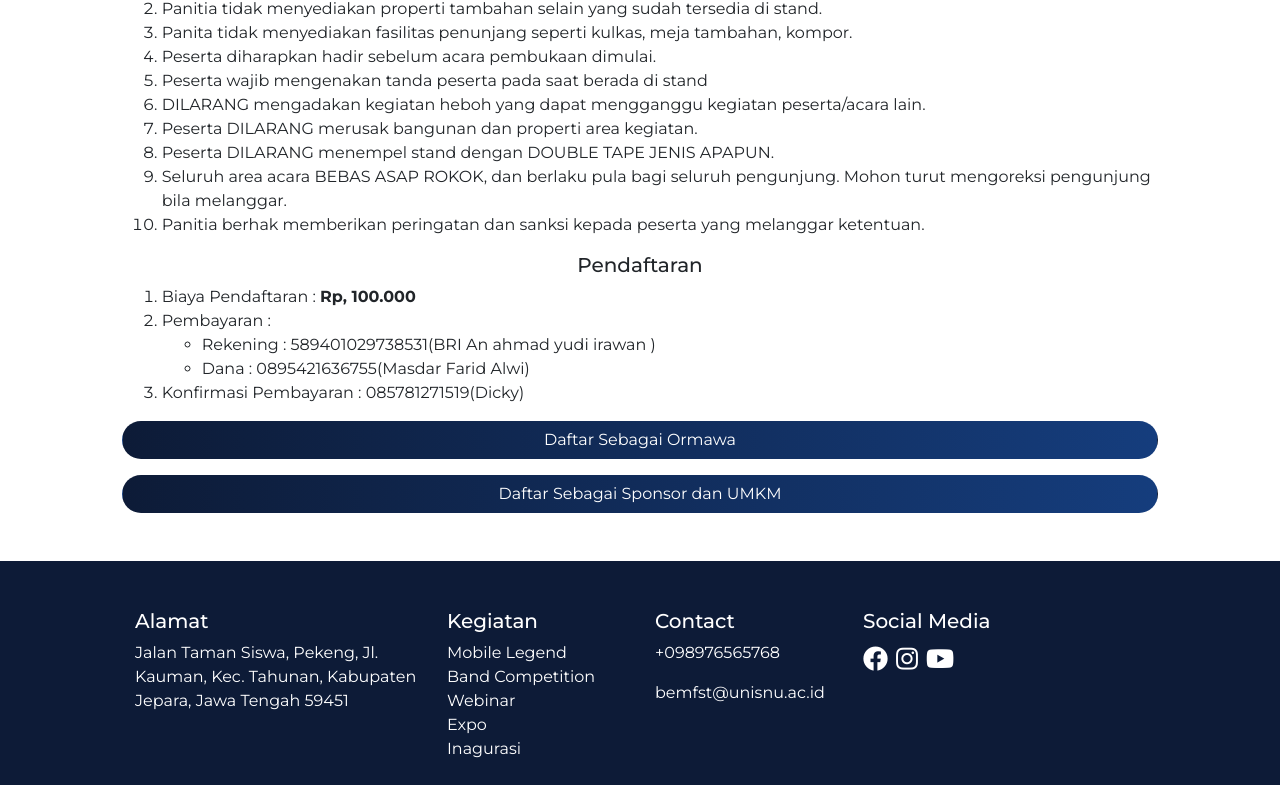
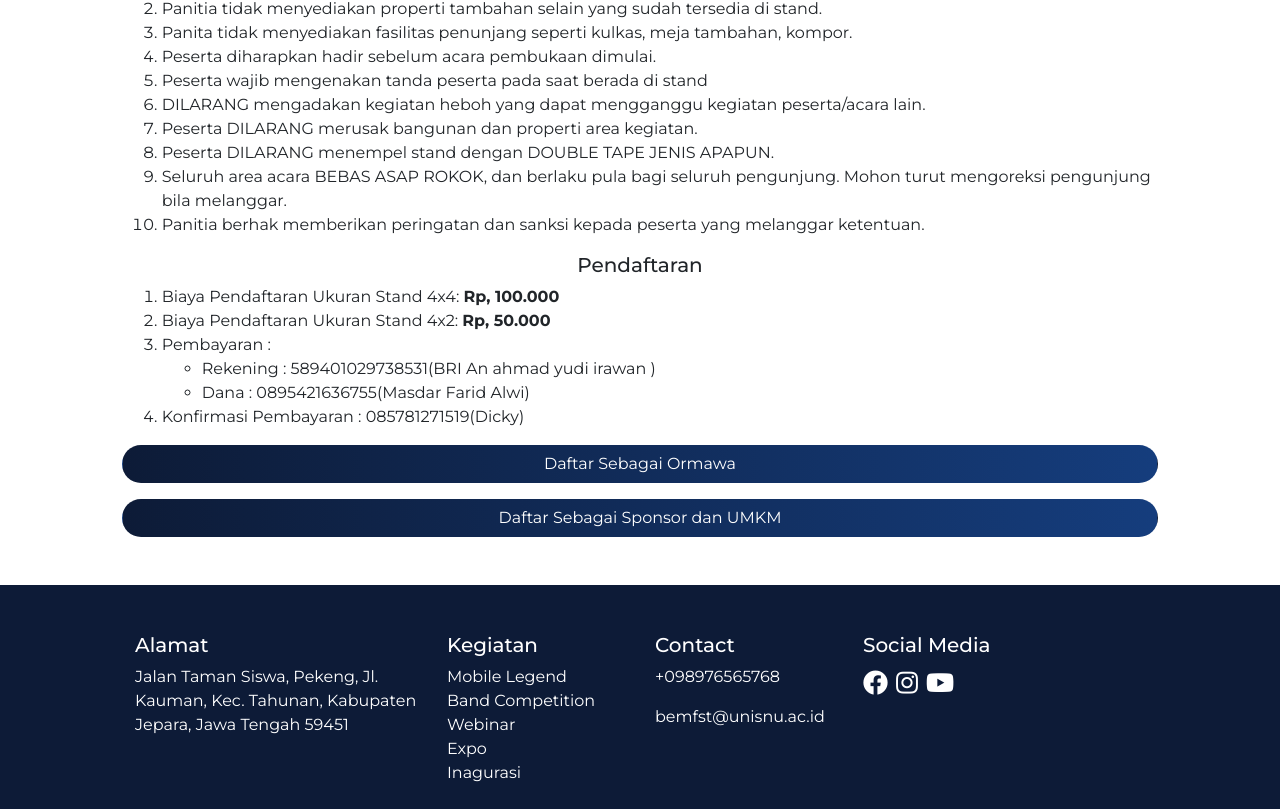
Before and after one commit to ArisEXTIdea/technofest2021fin, a React (Create React App) app: page /expo in a window 1280 px wide. Shown: the part 1496-2305 px from the top of the page. Before the commit the page ends 2281 px from the top, so only its background shows below. Built offline with nearby package versions, Linux system fonts and the light colour scheme.

Commit message:
update technofest

```diff
--- a/src/assets/index.js
+++ b/src/assets/index.js
@@ -7,8 +7,8 @@ import bandthumb from './images/bandthumb.png';
 import webinarthumb from './images/webinarthumb.png';
 import expothumb from './images/expothumb.png';
 import mct from './images/mct.png'
-import mlbanner from './images/mlbanner.png'
-import bandbanner from './images/Bandbanner.png'
+import mlbanner from './images/mlbanera.jpg'
+import bandbanner from './images/akustik.jpg'
 import webinarbanner from './images/webinarbanner.png'
 import expobanner from './images/expobanner.png'
 import pengumumanthumbnail from './images/pengumumanthumbnail.png'
--- a/src/pages/Band/Bandabout.jsx
+++ b/src/pages/Band/Bandabout.jsx
@@ -33,7 +33,7 @@ export class Bandabout extends Component {
                         </ol>
                         <h5 className='text-center mt-3'>Penilaian</h5>
                         <ol className='mt-3'>
-                            <li>Aransemen</li>
+                            <li>Instrumen</li>
                             <li>Vokal</li>
                             <li>Kreativitas</li>
                         </ol>
--- a/src/pages/Expo/Expoabout.jsx
+++ b/src/pages/Expo/Expoabout.jsx
@@ -55,7 +55,8 @@ export class Expoabout extends Component {
                         </ol>
                         <h5 className='text-center mt-3'>Pendaftaran</h5>
                         <ol>
-                            <li>Biaya Pendaftaran :  <b>Rp, 100.000</b></li>
+                            <li>Biaya Pendaftaran Ukuran Stand 4x4:  <b>Rp, 100.000</b></li>
+                            <li>Biaya Pendaftaran Ukuran Stand 4x2:  <b>Rp, 50.000</b></li>
                             <li>Pembayaran :
                                 <ul>
                                     <li>Rekening : 589401029738531(BRI An ahmad yudi irawan )</li>
--- a/src/pages/Mobilelegend/style.scss
+++ b/src/pages/Mobilelegend/style.scss
@@ -10,3 +10,7 @@ $Sub-color-1 :#153D7D;
         height: 100vh;
     }
 }
+
+// .bgml{
+
+// }
```
Also changed, not shown: src/assets/images/akustik.jpg (added), src/assets/images/mlbanera.jpg (added).
